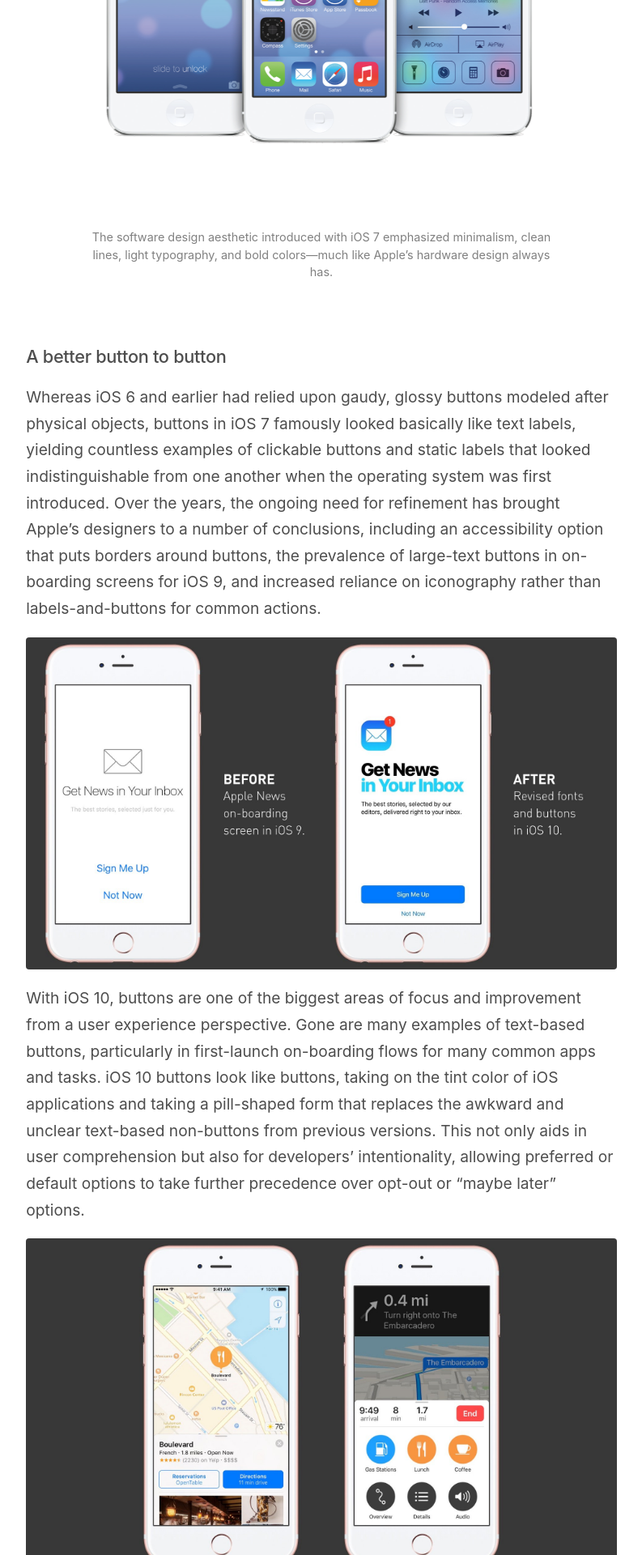
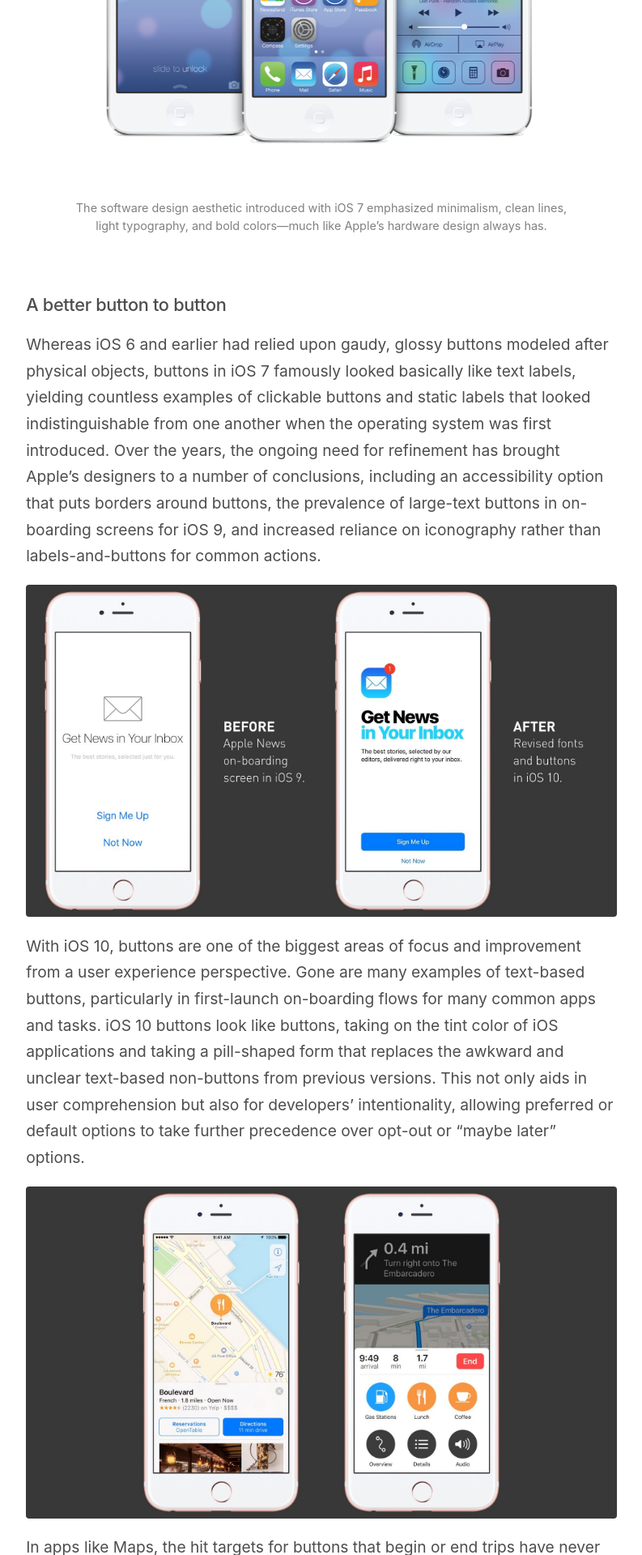
Before and after one commit to conmas/site, a Jekyll site: the page built from _posts/2016-07-08-apple-design-ios-10-accessibility.md, in a window 1280 px wide. Shown: the part 1660-3580 px from the top of the page at 81% size, without its empty margins (243-1036 px from the left). Built offline with Jekyll 4.4.1, drawn with Linux system fonts in a browser that asks for light colours.

```diff
--- a/_sass/_style.scss
+++ b/_sass/_style.scss
@@ -35,7 +35,7 @@ time {
   color: $color-subtext;
   font-size: 0.9rem;
   line-height: 1.5;
-  padding: 4vh 6vw;
+  padding: 0em 4vw 2em;
   text-align: center;
   text-align: -moz-center;
   text-align: -webkit-center;
```
Also changed, not shown: _posts/2019-04-14-apple-replace-macos-apps-marzipan.md (+1 -1 lines).
